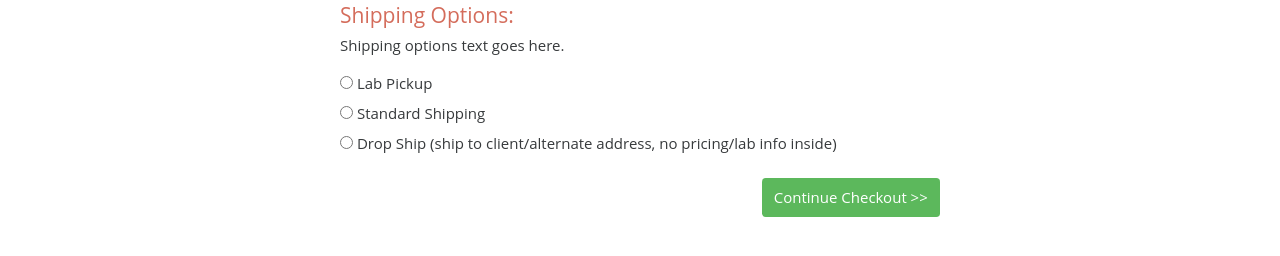
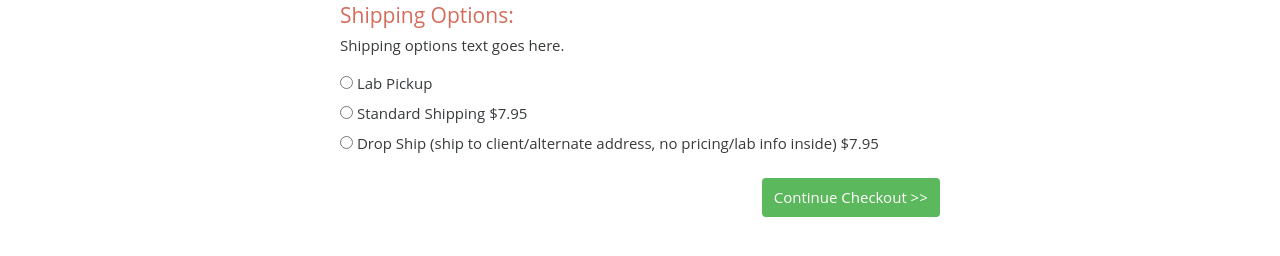
Before and after one commit to rdyar/simple_order_system, a Jekyll site: the page built from checkout.html, in a window 1280 px wide. Shown: the part 381-637 px from the top of the page. Built offline with Jekyll 4.4.1, drawn with Linux system fonts in a browser that asks for light colours; nearby versions of some CDN libraries.

Commit message:
minor changes, renamed a file or two

```diff
--- a/_api/categories.json
+++ b/_api/catalogs.json
@@ -7,6 +7,7 @@
           "subtitle" : "{{ c.subtitle }}",
           "description" : "{{ c.description }}",
           "icon" : "{{ c.icon }}",
+          "showprices" : "{{ c.showprices }}",
           "url" : "{{ c.url }}"
         } {% if forloop.last %}{% else %},{% endif %}
     {% endfor %}
--- a/_data/catalogs.yml
+++ b/_data/catalogs.yml
@@ -3,6 +3,7 @@
   description: Full Service digital prints on Fuji Pro Luster paper.
   icon: placeholder.png
   url: "/services/full-service-luster-prints/"
+  showprices: false
   products:
     - size: 4x6
       code: 4rd
@@ -45,6 +46,7 @@
   description: We will send you a preview of the wrapped edges before we print it.
   icon: placeholder.png
   url: "/services/canvas-wraps/"
+  showprices: true
   products:
     - size: 11x14
       code: 1114gw
--- a/_data/shippingmethods.yml
+++ b/_data/shippingmethods.yml
@@ -2,7 +2,7 @@
   shipdescription: Pickup at our lab in San Diego
   shiptype: labpickup  # labpickup, ship or dropship
   tieruses: ordertotal  #ordertotal or weight
-  price: 0-1-7-0  # charges $1 for orders under $7, then no charge
+  price: "0,1,7,0"  # charges $1 for orders under $7, then no charge
   code: labpickup
   taxable: false
 
@@ -10,7 +10,7 @@
   shipdescription: USPS 1-3 Days
   shiptype: ship
   tieruses:   #ordertotal or weight
-  price: 0-7.95-40-10-100-15-250-0
+  price: "0,7.95,40,10,100,15,250,0"
   code: standard
   taxable: false
 
@@ -34,6 +34,6 @@
   shipdescription: UPS Next Day
   shiptype: dropship
   tieruses: ordertotal  #ordertotal or weight
-  price: 1-45-100-75-300-95
+  price: "1,45,100,75,300,95"  # needs quotes or it is just a bunch of numbers
   code: dropshipexpress
   taxable: false
--- a/api-endpoints.html
+++ b/api-endpoints.html
@@ -8,3 +8,5 @@
 {% for e in site.api %}
 <p><a href="{{site.baseurl}}{{e.url}}">{{e.title}}</a></p>
 {% endfor %}
+<h2>Link to Google Docs Overview </h2>
+<a href="https://docs.google.com/document/d/1J-Ws3ncatsw7eUxhLT0ulcWMMH19FTmCiw3klqOX07w/edit?usp=sharing">Overview</a>
--- a/checkout.html
+++ b/checkout.html
@@ -29,13 +29,13 @@
 <div class="radio">
   <label>
     <input type="radio" name="optionsRadios" id="optionsRadios2" value="option2">
-    Standard Shipping
+    Standard Shipping $7.95
   </label>
 </div>
 <div class="radio">
   <label>
     <input type="radio" name="optionsRadios" id="optionsRadios2" value="option2">
-   Drop Ship (ship to client/alternate address, no pricing/lab info inside)
+   Drop Ship (ship to client/alternate address, no pricing/lab info inside) $7.95
   </label>
 </div>
 <div style="text-align:right;padding-top:16px;">
```
Also changed, not shown: about.md (deleted, +0 -11 lines), _api/all-catalogs-plus-products.json (renamed from _api/full-data-file.json).
